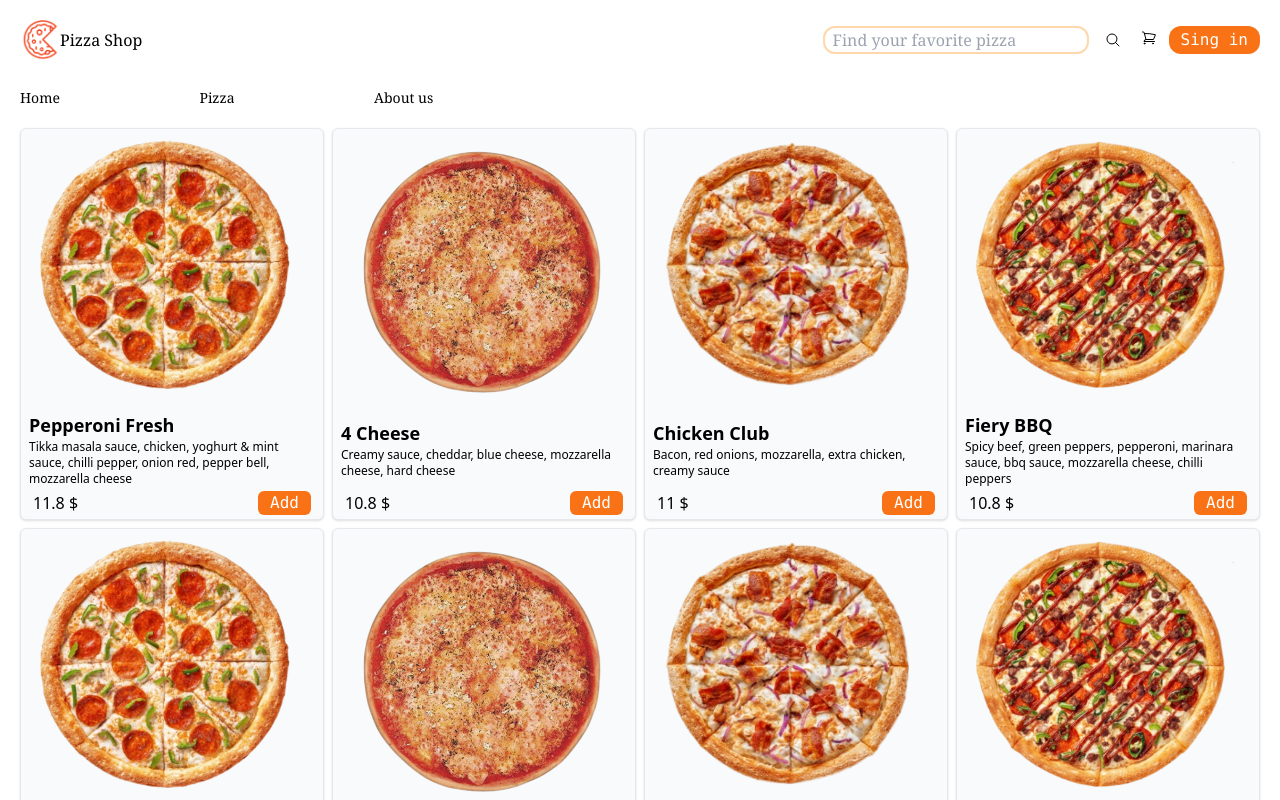
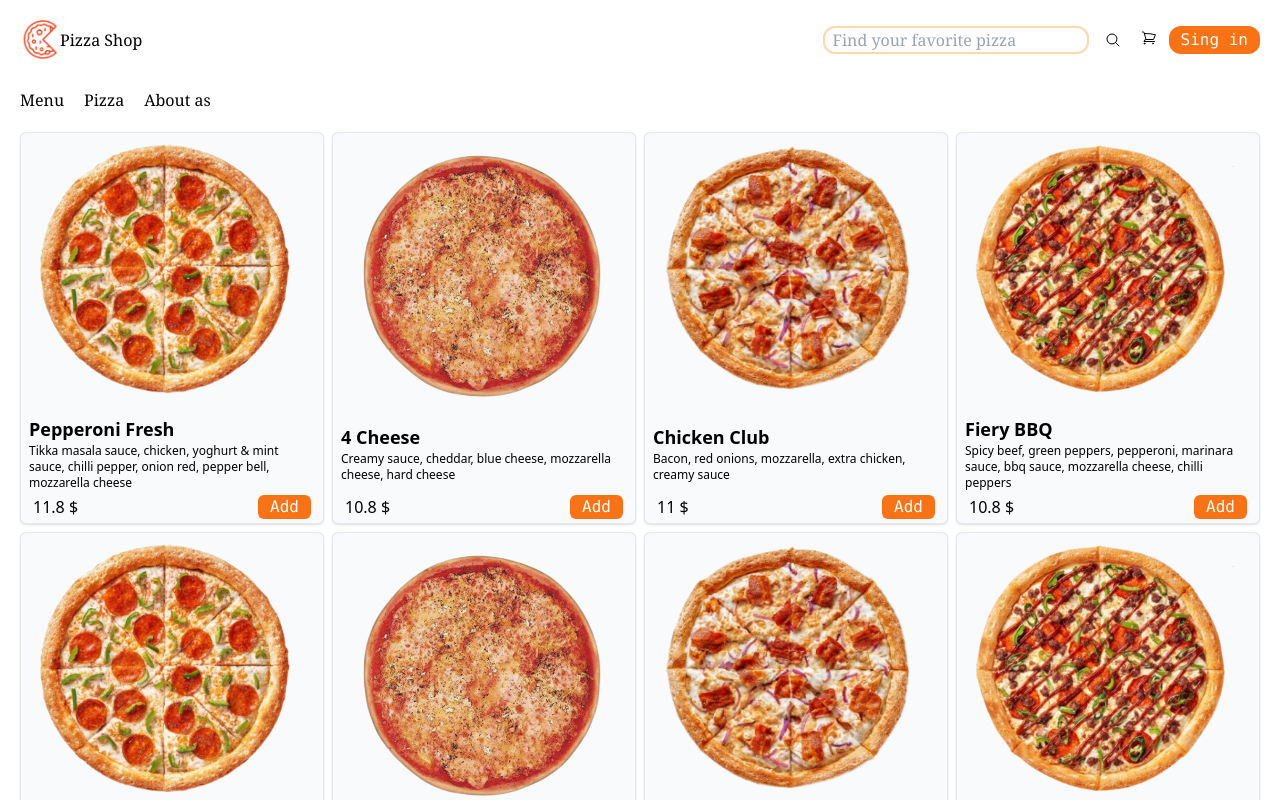
Before and after one commit to rataysh/myReactProject, a React (Create React App) app in the folder pizza-ts/pizza-shop/: page / in a window 1280 px wide. Shown: the top 800 px of the page. Built offline with nearby package versions, Linux system fonts and the light colour scheme.

Commit message:
scrollIntoView

```diff
--- a/pizza-ts/pizza-shop/package.json
+++ b/pizza-ts/pizza-shop/package.json
@@ -13,6 +13,7 @@
     "react": "^18.2.0",
     "react-dom": "^18.2.0",
     "react-icons": "^4.6.0",
+    "react-router-dom": "^6.4.2",
     "react-scripts": "5.0.1",
     "typescript": "^4.8.4",
     "web-vitals": "^2.1.4"
--- a/pizza-ts/pizza-shop/src/App.tsx
+++ b/pizza-ts/pizza-shop/src/App.tsx
@@ -1,15 +1,23 @@
-import React from 'react';
+import React, { useRef } from "react";
 import AppFindAndBuy from './tsx/appBar/appFindAndBuy';
 import { AppLogo } from './tsx/appBar/appLogo';
 import { AppMenu } from './tsx/appBar/appMenu';
 import { AppSign } from './tsx/appBar/appSign';
-import { appBarMenuList as requestAppBarMenu } from './tsx/appBar/appBarRequest/requestAppMenu';
 import { CardPizza } from './components/cardPizza/cardPizza';
 import { requestCardPizza } from './components/cardPizza/cardPizzaRequest/cardPizzaRequest';
 import { AboutAs } from './tsx/footer/footer';
 
 
+
 export function App() {
+
+  const refFooter = useRef<HTMLElement>(null);
+  const goToElement = (refElement: any) => {
+    if (refElement && refElement.current) {
+      refElement.current.scrollIntoView({behavior: 'smooth'});
+    }
+  }
+
   return (
       <div className="container mx-auto p-5">
           <header className="flex place-items-center justify-between">
@@ -19,17 +27,18 @@ export function App() {
                 <AppSign />
               </div>
           </header>
+          <nav className="flex items-center justify-start  space-x-5 mt-7 place-content-between">
+            <AppMenu refElement={refFooter} goToElement={goToElement} name={"Menu"}/>
+            <AppMenu refElement={refFooter} goToElement={goToElement} name={"Pizza"}/>
+            <AppMenu refElement={refFooter} goToElement={goToElement} name={"About as"}/>
+          </nav>
           <body>
-           <nav className="w-1/3 mt-7 flex place-content-between space-x-1">
-            {requestAppBarMenu.map(appBarMenuData =>
-            <AppMenu appBarMenuData={appBarMenuData} key={appBarMenuData.id}/>)}
-          </nav>
             <div className="mt-5 grid grid-cols-2 md:grid-cols-3 lg:grid-cols-4 gap-2">
               {requestCardPizza.map(templateCardPizza =>
               <CardPizza templateCardPizza={templateCardPizza} key={templateCardPizza.id} />)}
             </div>
           </body>
-        <footer>
+          <footer ref={refFooter}>
             <AboutAs />
           </footer>
       </div>
--- a/pizza-ts/pizza-shop/src/index.css
+++ b/pizza-ts/pizza-shop/src/index.css
@@ -12,4 +12,7 @@
     .appBarFindInput {
         @apply px-2 border-2 border-orange-200 rounded-xl flex items-center justify-around;
     }
+    .appBarMenuHoverButton {
+        @apply hover:text-slate-700 hover:underline decoration-slate-700 underline-offset-2 transition-all duration-100;
+    }
 }
--- a/pizza-ts/pizza-shop/src/tsx/appBar/appBarFind.tsx
+++ b/pizza-ts/pizza-shop/src/tsx/appBar/appBarFind.tsx
@@ -1,27 +1,28 @@
-import React, { useState, useRef, useEffect } from "react";
+import React, { useRef } from "react";
 
 export default function AppBarFind() {
-    let [colorFocusedFindFlag, setColorFocusedFind] = useState(false)
+    // let [colorFocusedFindFlag, setColorFocusedFind] = useState(false)
     const refInput = useRef<HTMLInputElement>(null)
     const handleClick = () => {
         if (refInput && refInput.current) {
             refInput.current.focus()
-        }
+        };
     }
-    useEffect(()=>{
+    // const changeFlag = () => {
+    //     setColorFocusedFind(colorFocusedFindFlag=!colorFocusedFindFlag);
+    //     if (colorFocusedFindFlag) {handleClick()};
+    // }
+    // useEffect(() => {
+    //     handleClick();
+    // }, [])
 
-        setColorFocusedFind(colorFocusedFindFlag = false)
-    })
 
     return (
         <div className="flex place-items-center justify-between space-x-4">
-            <form className={colorFocusedFindFlag
-            ? "hover md:appBarFindInput md:border-orange-500"
-            : "hover md:appBarFindInput md:border-orange-200"
-                } >
+            <form className= "hover md:appBarFindInput md:border-orange-200" >
                 <input ref={refInput} className="hidden md:flex outline-none" type="text" placeholder="Find your favorite pizza" />
             </form>
-            <button onClick={handleClick}>
+            <button onClick={ handleClick }>
                 <svg xmlns="http://www.w3.org/2000/svg" fill="none" viewBox="0 0 24 24" strokeWidth={1.5} stroke="currentColor" className="w-4 h-4">
                     <path strokeLinecap="round" strokeLinejoin="round" d="M21 21l-5.197-5.197m0 0A7.5 7.5 0 105.196 5.196a7.5 7.5 0 0010.607 10.607z" />
                 </svg>
--- a/pizza-ts/pizza-shop/src/tsx/appBar/appBarRequest/requestAppMenu.tsx
+++ /dev/null
@@ -1,8 +0,0 @@
-import { IappBarMenu } from '../interface/InterfaceAppMenu';
-
-
-export const appBarMenuList: IappBarMenu[] = [
-    { id: 0, eachMenu: "Home" },
-    { id: 1, eachMenu: "Pizza" },
-    { id: 2, eachMenu: "About us" },
-];
--- a/pizza-ts/pizza-shop/src/tsx/appBar/appMenu.tsx
+++ b/pizza-ts/pizza-shop/src/tsx/appBar/appMenu.tsx
@@ -1,17 +1,16 @@
 import React from "react";
-import { IappBarMenu } from "./interface/InterfaceAppMenu";
 
-
-interface AppBarMenuProps {
-    appBarMenuData: IappBarMenu
+interface AllFuncGoTo {
+    refElement: object,
+    goToElement: (args: object) => void,
+    name: string
 }
 
-
-export function AppMenu(props: AppBarMenuProps) {
+export function AppMenu(props: AllFuncGoTo ) {
     return (
-        <div className="hover:text-slate-700 hover:underline decoration-slate-700 underline-offset-2 transition-all duration-100">
-            <button className="font-serif flex place-items-center space-x-5">
-                <div className="text-sm">{props.appBarMenuData.eachMenu}</div>
+        <div className="font-serif">
+            <button className="appBarMenuHoverButton" onClick={() => props.goToElement(props.refElement)}>
+                {props.name}
             </button>
         </div>
     )
--- a/pizza-ts/pizza-shop/src/tsx/appBar/interface/InterfaceAppMenu.ts
+++ /dev/null
@@ -1,6 +0,0 @@
-
-// Тут модель запроса
-export interface IappBarMenu {
-    id: number
-    eachMenu: string
-}
```
Also changed, not shown: 1 other file (tests, documents, lock files or other folders). Lines whose indentation alone changed are shown as unchanged.
